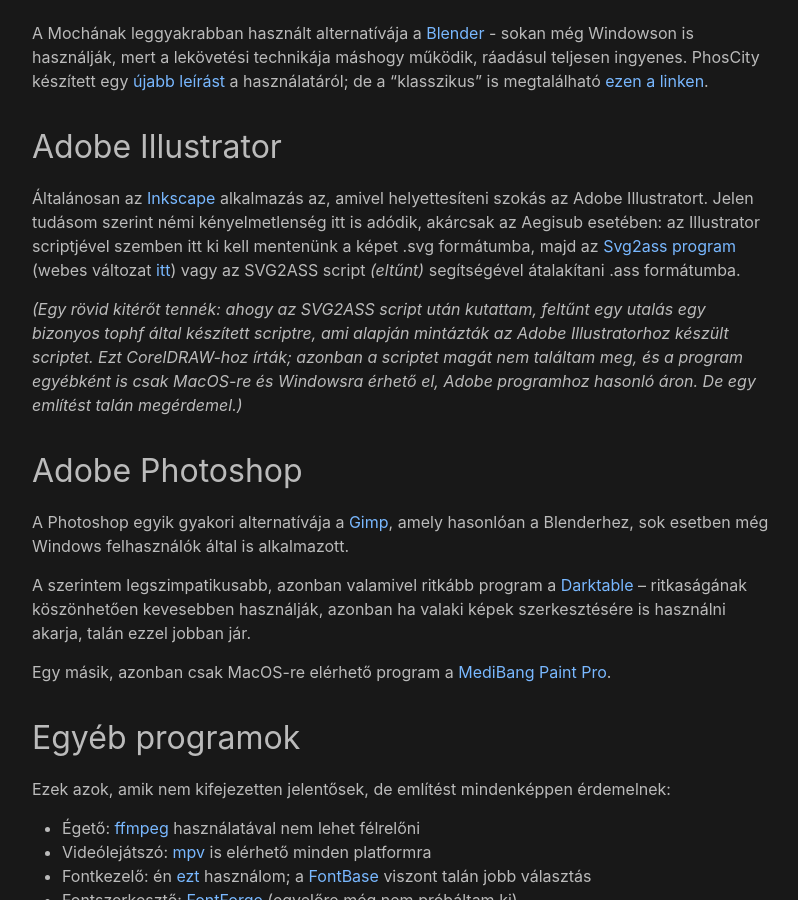
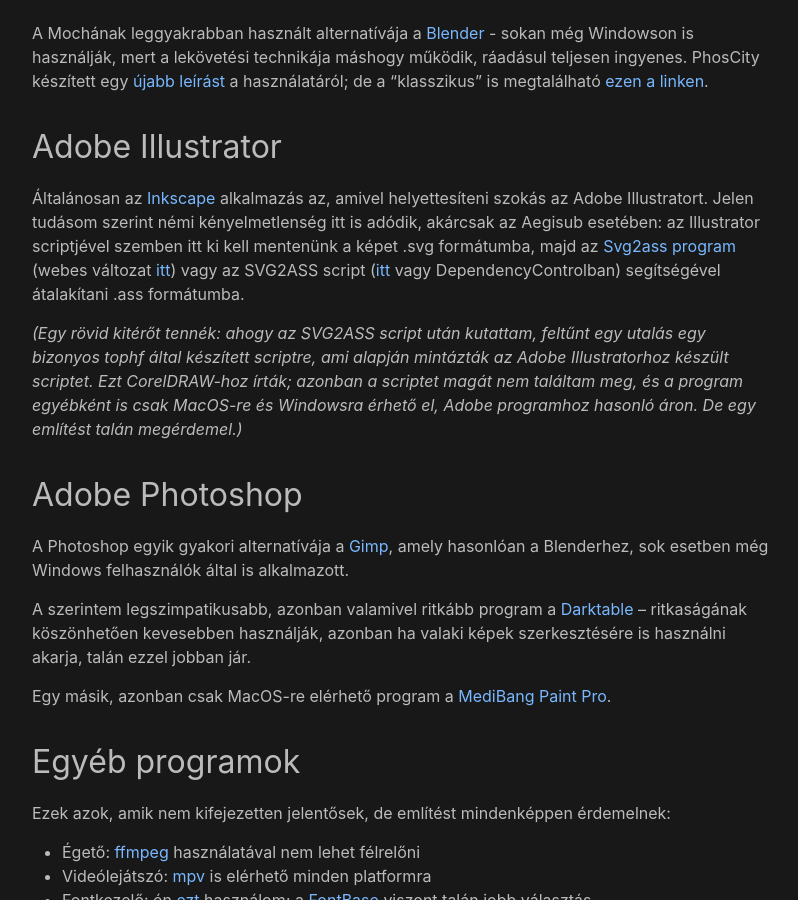
Before and after one commit to SHSLEzra/shslezra.github.io, a Jekyll site: the page built from _posts/2024-01-01-fansubolas-linux-macos.md, in a window 1280 px wide and 900 px high, scrolled down 665 px. Shown: the whole window, without its empty margins (238-1036 px from the left). Built offline with Jekyll 4.4.1, drawn with Linux system fonts in a browser that asks for light colours.

Commit message:
script hozzáadása

```diff
--- a/_posts/2024-01-01-fansubolas-linux-macos.md
+++ b/_posts/2024-01-01-fansubolas-linux-macos.md
@@ -28,7 +28,7 @@ PhosCity készített egy [újabb leírást](https://fansubbers.miraheze.org/wiki
 
 Általánosan az [Inkscape](https://inkscape.org/) alkalmazás az, amivel helyettesíteni szokás az Adobe Illustratort.
 Jelen tudásom szerint némi kényelmetlenség itt is adódik, akárcsak az Aegisub esetében: az Illustrator scriptjével szemben itt ki kell mentenünk a képet .svg formátumba,
-majd az [Svg2ass program](https://github.com/irrwahn/svg2ass) (webes változat [itt](https://qgustavor.github.io/svg2ass-gui/)) vagy az SVG2ASS script *(eltűnt)* segítségével átalakítani .ass formátumba.
+majd az [Svg2ass program](https://github.com/irrwahn/svg2ass) (webes változat [itt](https://qgustavor.github.io/svg2ass-gui/)) vagy az SVG2ASS script ([itt](https://phoscity.github.io/Aegisub-Scripts/svg2ass/) vagy DependencyControlban) segítségével átalakítani .ass formátumba.
 
 
 *(Egy rövid kitérőt tennék: ahogy az SVG2ASS script után kutattam, feltűnt egy utalás egy bizonyos tophf által készített scriptre, ami alapján mintázták az Adobe Illustratorhoz készült scriptet.
```
